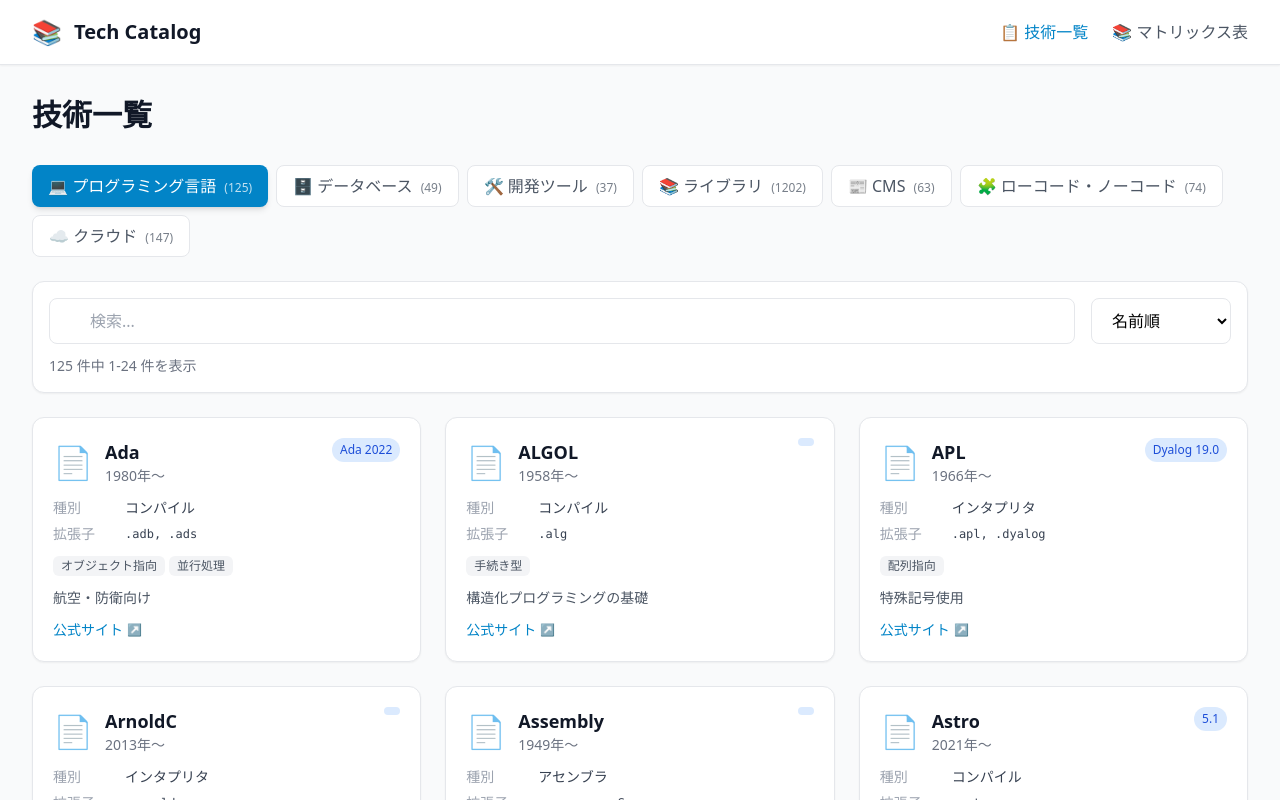
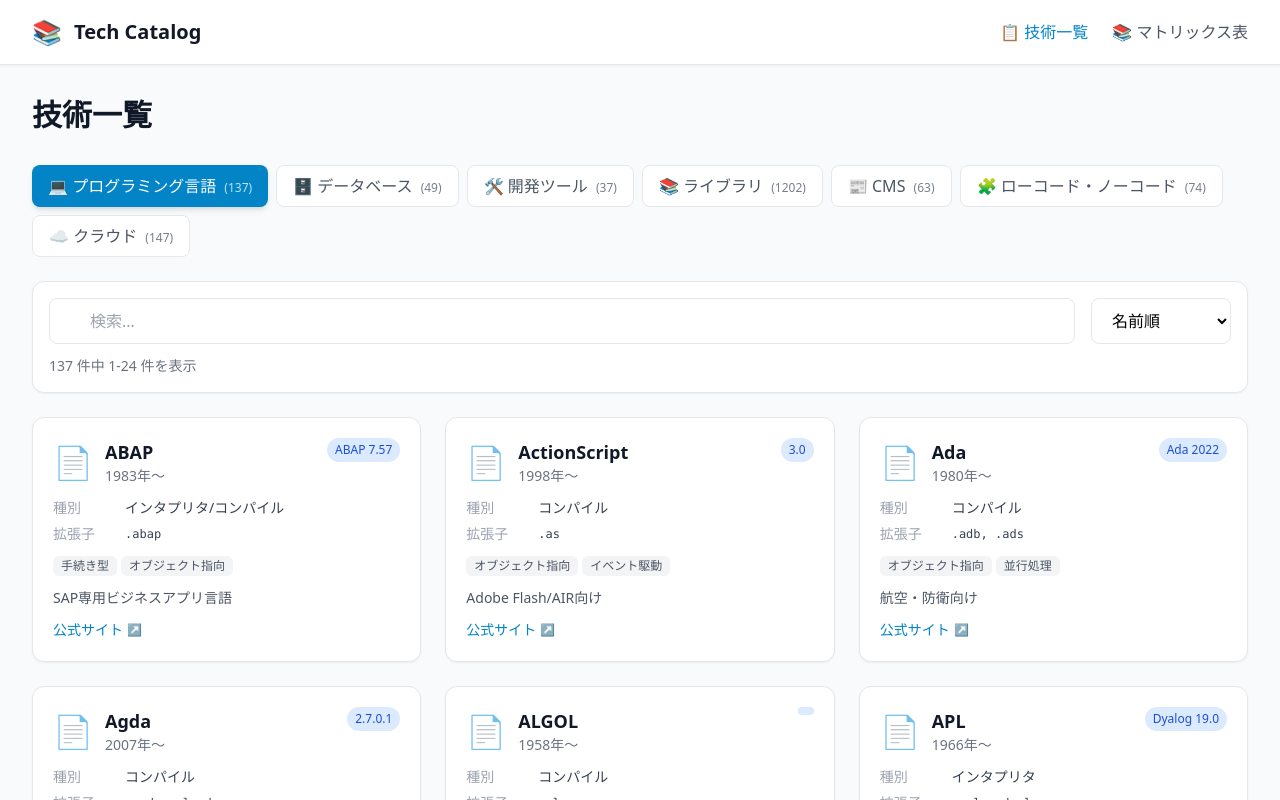
Before and after one commit to ishi720/tech-catalog, a Nuxt app: page /tech in a window 1280 px wide. Shown: the top 800 px of the page. Built offline with nearby package versions, Linux system fonts and the light colour scheme.

Commit message:
孤立ノードを追加

```diff
--- a/data/language-relations.ts
+++ b/data/language-relations.ts
@@ -112,4 +112,18 @@
 
   // SQL系
   { from: 'sql', to: 'sparql', type: 'influenced' },
+
+  // CSS系
+  { from: 'css', to: 'sass', type: 'derived' },
+  { from: 'css', to: 'less', type: 'derived' },
+
+  // 追加言語の関係性
+  { from: 'lisp', to: 'scheme', type: 'derived' },
+  { from: 'pascal', to: 'delphi', type: 'derived' },
+  { from: 'basic', to: 'vbnet', type: 'derived' },
+  { from: 'javascript', to: 'actionscript', type: 'influenced' },
+  { from: 'python', to: 'gdscript', type: 'influenced' },
+  { from: 'haskell', to: 'idris', type: 'influenced' },
+  { from: 'haskell', to: 'agda', type: 'influenced' },
+  { from: 'haskell', to: 'lean', type: 'influenced' },
 ]
--- a/data/languages.ts
+++ b/data/languages.ts
@@ -640,6 +640,28 @@
     notes: 'Webスタイル記述'
   },
   {
+    id: 'sass',
+    name: 'Sass',
+    birthYear: 2006,
+    latestVersion: '1.83.4',
+    extensions: ['.sass', '.scss'],
+    type: 'コンパイル（CSSへ）',
+    paradigms: ['宣言型'],
+    officialUrl: 'https://sass-lang.com/',
+    notes: 'CSS拡張、変数・ネスト・ミックスイン対応'
+  },
+  {
+    id: 'less',
+    name: 'Less',
+    birthYear: 2009,
+    latestVersion: '4.2.1',
+    extensions: ['.less'],
+    type: 'コンパイル（CSSへ）',
+    paradigms: ['宣言型'],
+    officialUrl: 'https://lesscss.org/',
+    notes: 'CSS拡張、JavaScript実装'
+  },
+  {
     id: 'pug',
     name: 'Pug',
     birthYear: 2010,
@@ -1266,6 +1288,117 @@
     officialUrl: 'https://astro.build/',
     notes: '静的サイトジェネレータ'
   },
+  // 追加言語
+  {
+    id: 'scheme',
+    name: 'Scheme',
+    birthYear: 1975,
+    latestVersion: 'R7RS',
+    extensions: ['.scm', '.ss', '.scheme'],
+    type: 'インタプリタ/コンパイル',
+    paradigms: ['関数型', '手続き型'],
+    officialUrl: 'https://www.scheme.org/',
+    notes: 'Lisp方言、CS教育の定番'
+  },
+  {
+    id: 'delphi',
+    name: 'Delphi',
+    birthYear: 1995,
+    latestVersion: '12 Athens',
+    extensions: ['.pas', '.dpr', '.dfm'],
+    type: 'コンパイル',
+    paradigms: ['オブジェクト指向', '手続き型'],
+    officialUrl: 'https://www.embarcadero.com/products/delphi',
+    notes: 'Pascal派生、RAD Windowsアプリ開発'
+  },
+  {
+    id: 'vbnet',
+    name: 'Visual Basic .NET',
+    birthYear: 2002,
+    latestVersion: 'VB 16.9',
+    extensions: ['.vb', '.vbs'],
+    type: 'コンパイル（CLR）',
+    paradigms: ['オブジェクト指向', '手続き型'],
+    officialUrl: 'https://learn.microsoft.com/dotnet/visual-basic/',
+    notes: 'Microsoft .NET向けBASIC系'
+  },
+  {
+    id: 'actionscript',
+    name: 'ActionScript',
+    birthYear: 1998,
+    latestVersion: '3.0',
+    extensions: ['.as'],
+    type: 'コンパイル',
+    paradigms: ['オブジェクト指向', 'イベント駆動'],
+    officialUrl: 'https://www.adobe.com/devnet/actionscript.html',
+    notes: 'Adobe Flash/AIR向け'
+  },
+  {
+    id: 'webassembly',
+    name: 'WebAssembly',
+    birthYear: 2017,
+    latestVersion: '2.0',
+    extensions: ['.wasm', '.wat'],
+    type: 'バイナリ形式',
+    paradigms: ['低レベル'],
+    officialUrl: 'https://webassembly.org/',
+    notes: 'ブラウザ向けバイナリ実行形式'
+  },
+  {
+    id: 'gdscript',
+    name: 'GDScript',
+    birthYear: 2014,
+    latestVersion: 'Godot 4.4',
+    extensions: ['.gd'],
+    type: 'インタプリタ',
+    paradigms: ['オブジェクト指向', 'イベント駆動'],
+    officialUrl: 'https://gdscript.com/',
+    notes: 'Godotゲームエンジン専用スクリプト'
+  },
+  {
+    id: 'idris',
+    name: 'Idris',
+    birthYear: 2009,
+    latestVersion: '2.0.0',
+    extensions: ['.idr', '.lidr'],
+    type: 'コンパイル',
+    paradigms: ['純粋関数型', '依存型'],
+    officialUrl: 'https://www.idris-lang.org/',
+    notes: '依存型付き関数型言語'
+  },
+  {
+    id: 'lean',
+    name: 'Lean',
+    birthYear: 2013,
+    latestVersion: '4.14.0',
+    extensions: ['.lean'],
+    type: 'コンパイル',
+    paradigms: ['関数型', '依存型'],
+    officialUrl: 'https://lean-lang.org/',
+    notes: '定理証明支援系兼プログラミング言語'
+  },
+  {
+    id: 'agda',
+    name: 'Agda',
+    birthYear: 2007,
+    latestVersion: '2.7.0.1',
+    extensions: ['.agda', '.lagda'],
+    type: 'コンパイル',
+    paradigms: ['純粋関数型', '依存型'],
+    officialUrl: 'https://wiki.portal.chalmers.se/agda/',
+    notes: '依存型付き定理証明支援系'
+  },
+  {
+    id: 'abap',
+    name: 'ABAP',
+    birthYear: 1983,
+    latestVersion: 'ABAP 7.57',
+    extensions: ['.abap'],
+    type: 'インタプリタ/コンパイル',
+    paradigms: ['手続き型', 'オブジェクト指向'],
+    officialUrl: 'https://www.sap.com/products/technology-platform/abap-platform.html',
+    notes: 'SAP専用ビジネスアプリ言語'
+  },
   {
     id: 'brainfuck',
     name: 'Brainfuck',
--- a/pages/language-graph.vue
+++ b/pages/language-graph.vue
@@ -320,6 +320,26 @@
     treeCount++
   })
 
+  // 孤立ノードを配置（関係性のない言語）
+  const isolatedIds = programmingLanguages
+    .map(l => l.id)
+    .filter(id => !placed.has(id))
+
+  const isolatedPerRow = 12
+  let isolatedX = 50
+  let isolatedY = currentY + (treeCount > 0 ? rowHeight : 0)
+  let isolatedCount = 0
+
+  isolatedIds.forEach(id => {
+    if (isolatedCount > 0 && isolatedCount % isolatedPerRow === 0) {
+      isolatedX = 50
+      isolatedY += 80
+    }
+    positions[id] = { x: isolatedX, y: isolatedY }
+    isolatedX += 110
+    isolatedCount++
+  })
+
   return positions
 }
 
@@ -330,8 +350,7 @@
 
 // ノードリスト（描画用）
 const nodeList = computed(() => {
-  const langs = programmingLanguages.filter(l => relatedLanguageIds.value.has(l.id))
-  return langs.map(lang => ({
+  return programmingLanguages.map(lang => ({
     id: lang.id,
     name: lang.name,
     x: nodePositionsRef.value[lang.id]?.x || 0,
```
